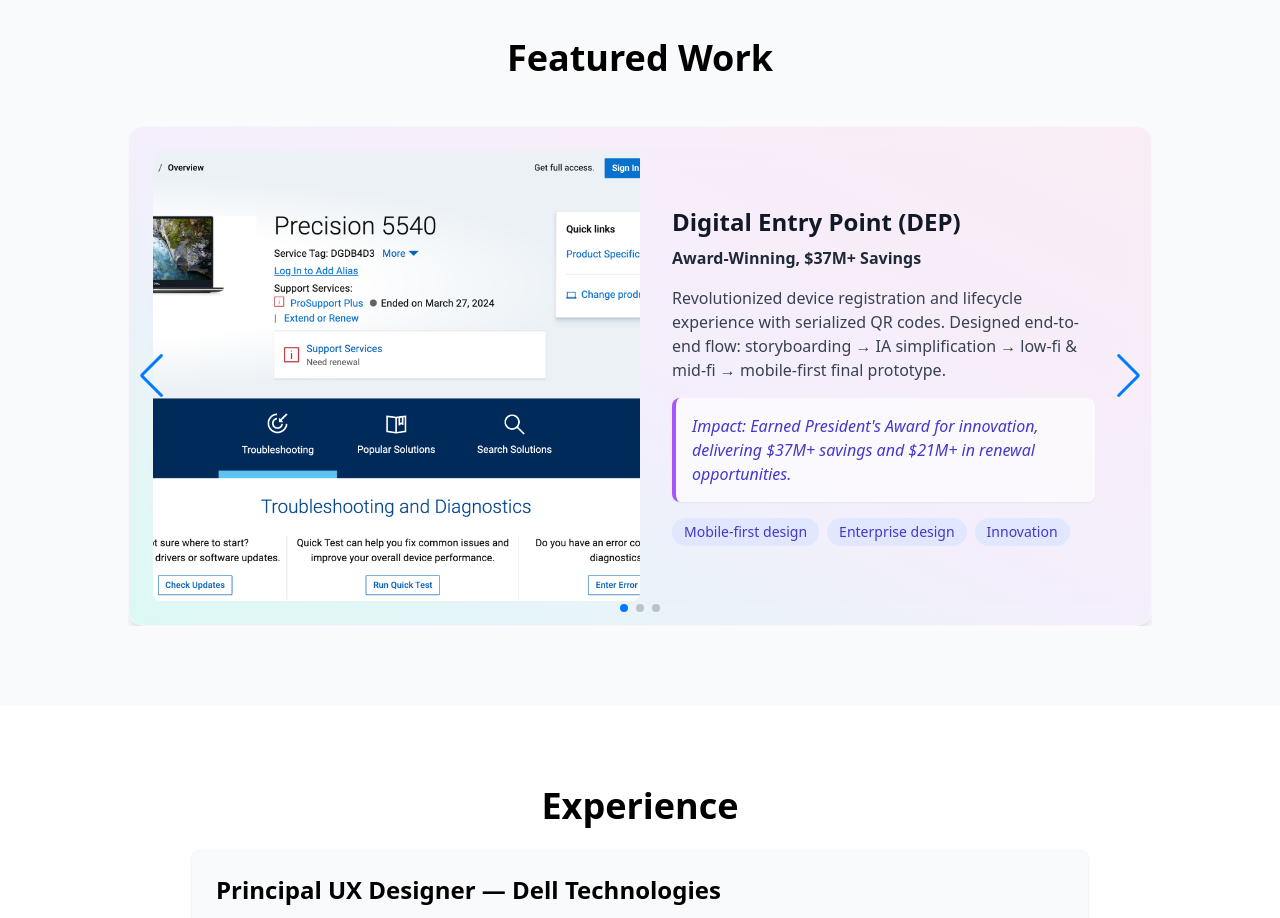
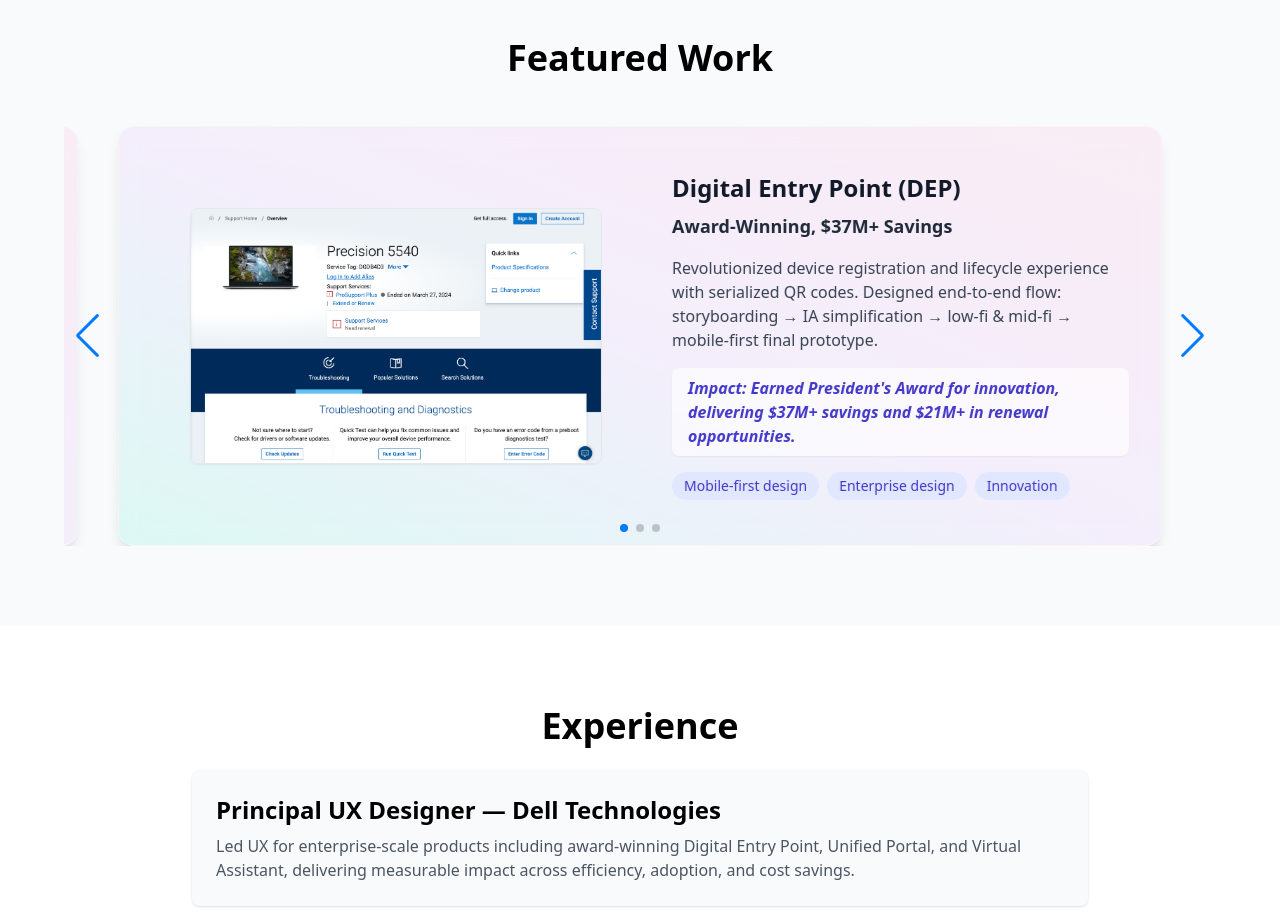
Before and after one commit to Simha1991/narasimha-portfolio, a React (Vite) app: page / in a window 1280 px wide. Shown: the part 2240-3158 px from the top of the page. Built offline with nearby package versions, Linux system fonts and the light colour scheme; the HTML template or start-up script is replaced by a standard one.

Commit message:
Update Featured.jsx

```diff
--- a/src/components/Featured.jsx
+++ b/src/components/Featured.jsx
@@ -7,137 +7,91 @@ import "swiper/css/navigation";
 import "swiper/css/pagination";
 
 export default function Featured() {
+  const projects = [
+    {
+      title: "Digital Entry Point (DEP)",
+      subtitle: "Award-Winning, $37M+ Savings",
+      description: `Revolutionized device registration and lifecycle experience with serialized QR codes.
+      Designed end-to-end flow: storyboarding → IA simplification → low-fi & mid-fi → mobile-first final prototype.`,
+      impact: `Earned President's Award for innovation, delivering $37M+ savings and $21M+ in renewal opportunities.`,
+      image: "/images/dep.png",
+      tags: ["Mobile-first design", "Enterprise design", "Innovation"],
+    },
+    {
+      title: "Unified Portal Experience (UPE)",
+      subtitle: "Enterprise Experience Unification",
+      description: `Conducted competitive research + capability mapping.
+      Designed IA through open card sorting, created multi-fidelity wireframes, and iterated with stakeholders.`,
+      impact: `Built a unified dashboard (service events, lifecycle, fleet health, notifications). Preparing for production rollout.`,
+      image: "/images/upe.jpg",
+      tags: ["Information architecture", "Enterprise design", "Dashboard design"],
+    },
+    {
+      title: "Virtual Assistant (VA)",
+      subtitle: "AI-Powered Conversational Design",
+      description: `Standardized VA across portals using DDS 2.0 + Atomic Design.
+      Created scalable components (chat bubbles, action menus, micro-interactions).`,
+      impact: `Enhanced AI-driven support, improving self-service start time by 71% with 99% success probability.`,
+      image: "/images/va.jpg",
+      tags: ["Conversational design", "Design system", "AI"],
+    },
+  ];
+
   return (
-    <>
-      {/* Featured Section */}
     <section id="featured" className="py-20 bg-gray-50 text-center">
       <h2 className="text-4xl font-bold mb-12">Featured Work</h2>
 
       <Swiper
         modules={[Navigation, Pagination]}
-          spaceBetween={50}
-          slidesPerView={1}
-          loop={true}
         navigation
         pagination={{ clickable: true }}
-          className="max-w-5xl mx-auto"
+        loop={true}
+        spaceBetween={40}
+        slidesPerView={1.1} // main card + peek of next
+        centeredSlides={true}
+        className="max-w-6xl"
       >
-          {/* DEP */}
-          <SwiperSlide>
-            <div className="flex flex-col md:flex-row items-center
-                rounded-2xl shadow-lg overflow-hidden h-[500px]
+        {projects.map((project, index) => (
+          <SwiperSlide key={index}>
+            <div
+              className="flex flex-col md:flex-row items-center rounded-2xl shadow-lg p-8
+                         backdrop-blur-lg border border-white/30
                          bg-gradient-to-tr from-teal-200/30 via-purple-200/30 to-pink-200/30
-                backdrop-blur-lg border border-white/40 p-6">
-
+                         min-h-[420px]"
+            >
               {/* Image */}
+              <div className="md:w-1/2 w-full flex justify-center mb-6 md:mb-0">
                 <img
-                src={`${import.meta.env.BASE_URL}images/dep.png`}
-                alt="Digital Entry Point"
-                className="w-full md:w-1/2 h-full object-cover rounded-lg"
+                  src={project.image}
+                  alt={project.title}
+                  className="max-h-64 object-contain border border-gray-200 rounded-lg shadow-sm"
                 />
+              </div>
 
               {/* Content */}
-              <div className="p-8 md:w-1/2 flex flex-col justify-center text-left">
-                <h3 className="text-2xl font-semibold mb-2 text-gray-900">
-                  Digital Entry Point (DEP)
-                </h3>
-                <p className="font-semibold text-gray-800 mb-4">
-                  Award-Winning, $37M+ Savings
-                </p>
-                <p className="text-gray-700 mb-4">
-                  Revolutionized device registration and lifecycle experience with serialized QR codes.
-                  Designed end-to-end flow: storyboarding → IA simplification → low-fi & mid-fi → mobile-first final prototype.
-                </p>
-                <blockquote className="italic text-indigo-700 font-medium bg-white/60 border-l-4 border-purple-500 p-4 rounded-lg shadow-sm mb-4">
-                  Impact: Earned President's Award for innovation, delivering $37M+ savings and $21M+ in renewal opportunities.
+              <div className="md:w-1/2 w-full md:pl-8 text-left">
+                <h3 className="text-2xl font-bold mb-2 text-gray-900">{project.title}</h3>
+                <h4 className="text-lg font-semibold mb-4 text-gray-800">{project.subtitle}</h4>
+                <p className="text-gray-700 mb-4">{project.description}</p>
+                <blockquote className="italic text-indigo-700 font-semibold bg-white/60 px-4 py-2 rounded-lg shadow-sm mb-4">
+                  Impact: {project.impact}
                 </blockquote>
+                {/* Tags */}
                 <div className="flex flex-wrap gap-2">
-                  <span className="px-3 py-1 rounded-full bg-indigo-100 text-indigo-700 text-sm font-medium">Mobile-first design</span>
-                  <span className="px-3 py-1 rounded-full bg-indigo-100 text-indigo-700 text-sm font-medium">Enterprise design</span>
-                  <span className="px-3 py-1 rounded-full bg-indigo-100 text-indigo-700 text-sm font-medium">Innovation</span>
+                  {project.tags.map((tag, i) => (
+                    <span
+                      key={i}
+                      className="px-3 py-1 text-sm rounded-full bg-indigo-100 text-indigo-700"
+                    >
+                      {tag}
+                    </span>
+                  ))}
                 </div>
               </div>
             </div>
           </SwiperSlide>
-
-          {/* UPE */}
-          <SwiperSlide>
-            <div className="flex flex-col md:flex-row items-center
-                rounded-2xl shadow-lg overflow-hidden h-[500px]
-                bg-gradient-to-tr from-purple-200/30 via-pink-200/30 to-indigo-200/30
-                backdrop-blur-lg border border-white/40 p-6">
-
-              {/* Image */}
-              <img
-                src={`${import.meta.env.BASE_URL}images/upe.jpg`}
-                alt="Unified Portal Experience"
-                className="w-full md:w-1/2 h-full object-cover rounded-lg"
-              />
-
-              {/* Content */}
-              <div className="p-8 md:w-1/2 flex flex-col justify-center text-left">
-                <h3 className="text-2xl font-semibold mb-2 text-gray-900">
-                  Unified Portal Experience (UPE)
-                </h3>
-                <p className="font-semibold text-gray-800 mb-4">
-                  Enterprise Experience Unification
-                </p>
-                <p className="text-gray-700 mb-4">
-                  Conducted competitive research + capability mapping. Designed IA through open card sorting,
-                  created multi-fidelity wireframes, and iterated with stakeholders.
-                </p>
-                <blockquote className="italic text-indigo-700 font-medium bg-white/60 border-l-4 border-teal-500 p-4 rounded-lg shadow-sm mb-4">
-                  Impact: Built a unified dashboard (service events, lifecycle, fleet health, notifications). Preparing for production rollout.
-                </blockquote>
-                <div className="flex flex-wrap gap-2">
-                  <span className="px-3 py-1 rounded-full bg-teal-100 text-teal-700 text-sm font-medium">Information architecture</span>
-                  <span className="px-3 py-1 rounded-full bg-teal-100 text-teal-700 text-sm font-medium">Enterprise design</span>
-                  <span className="px-3 py-1 rounded-full bg-teal-100 text-teal-700 text-sm font-medium">Dashboard design</span>
-                </div>
-              </div>
-            </div>
-          </SwiperSlide>
-
-          {/* Virtual Assistant */}
-          <SwiperSlide>
-            <div className="flex flex-col md:flex-row items-center
-                rounded-2xl shadow-lg overflow-hidden h-[500px]
-                bg-gradient-to-tr from-pink-200/30 via-indigo-200/30 to-teal-200/30
-                backdrop-blur-lg border border-white/40 p-6">
-
-              {/* Image */}
-              <img
-                src={`${import.meta.env.BASE_URL}images/va.jpg`}
-                alt="Virtual Assistant"
-                className="w-full md:w-1/2 h-full object-cover rounded-lg"
-              />
-
-              {/* Content */}
-              <div className="p-8 md:w-1/2 flex flex-col justify-center text-left">
-                <h3 className="text-2xl font-semibold mb-2 text-gray-900">
-                  Virtual Assistant (VA)
-                </h3>
-                <p className="font-semibold text-gray-800 mb-4">
-                  AI-Powered Conversational Design
-                </p>
-                <p className="text-gray-700 mb-4">
-                  Standardized VA across portals using DDS 2.0 + Atomic Design. Created scalable components
-                  (chat bubbles, action menus, micro-interactions).
-                </p>
-                <blockquote className="italic text-indigo-700 font-medium bg-white/60 border-l-4 border-pink-500 p-4 rounded-lg shadow-sm mb-4">
-                  Impact: Enhanced AI-driven support, improving self-service start time by 71% with 99% success probability.
-                </blockquote>
-                <div className="flex flex-wrap gap-2">
-                  <span className="px-3 py-1 rounded-full bg-pink-100 text-pink-700 text-sm font-medium">Conversational design</span>
-                  <span className="px-3 py-1 rounded-full bg-pink-100 text-pink-700 text-sm font-medium">Design system</span>
-                  <span className="px-3 py-1 rounded-full bg-pink-100 text-pink-700 text-sm font-medium">AI</span>
-                </div>
-              </div>
-            </div>
-          </SwiperSlide>
+        ))}
       </Swiper>
     </section>
-      {/* Featured Section Ends */}
-    </>
   );
 }
```
Lines whose indentation alone changed are shown as unchanged.
